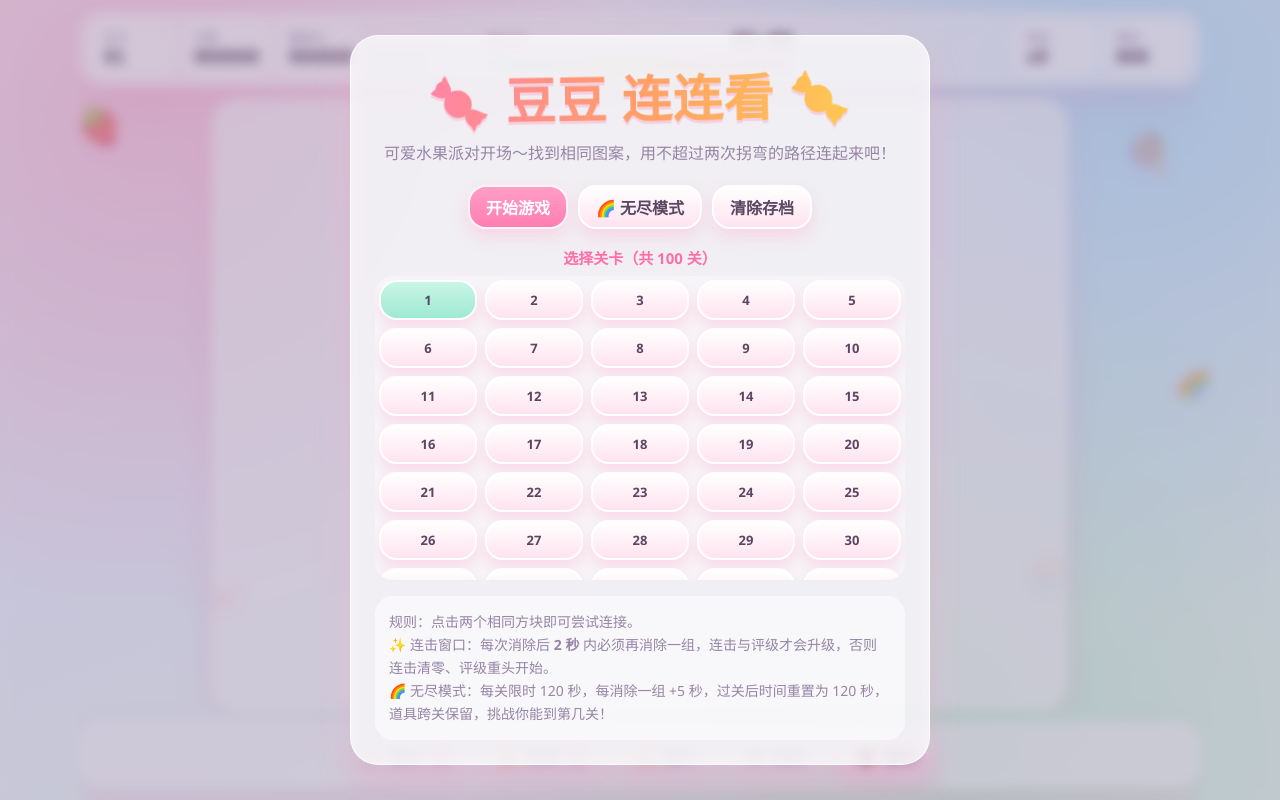
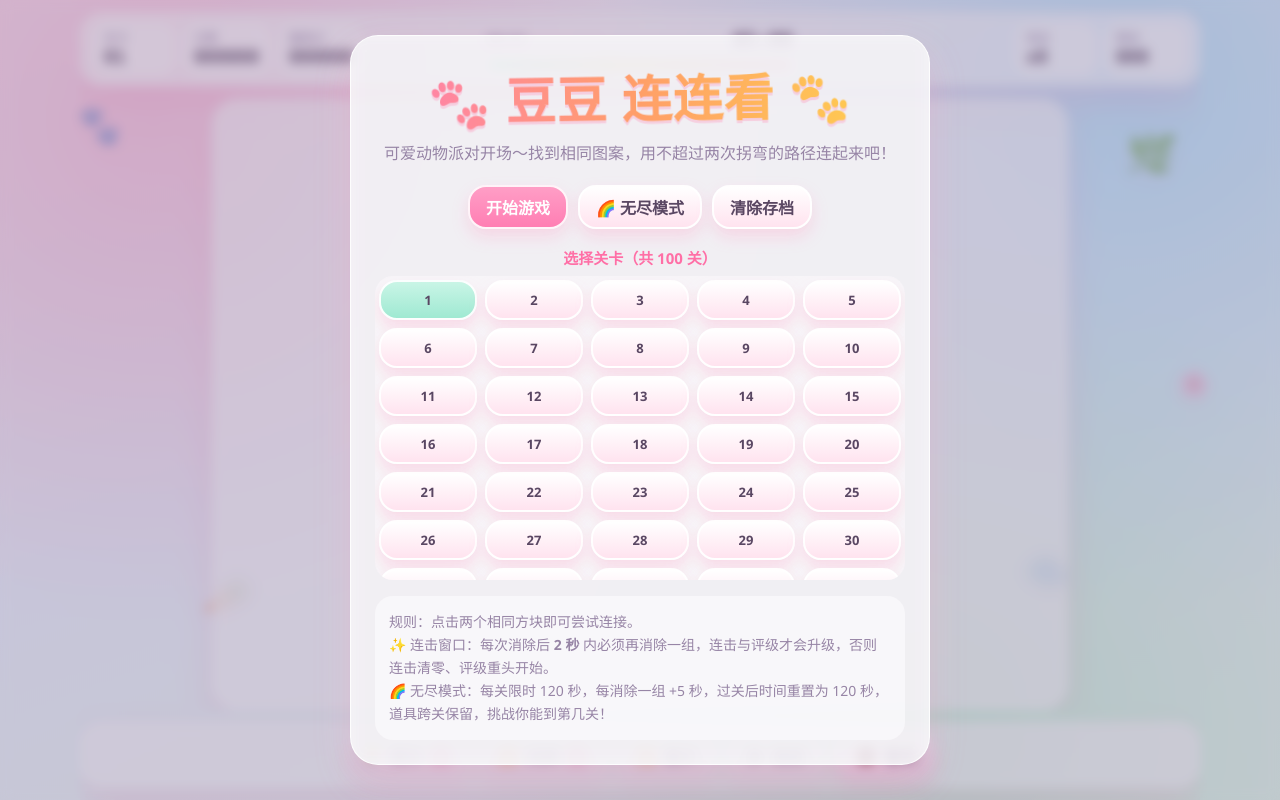
Before and after one commit to YOORWADE/llkan, a plain HTML site: page index.html in a window 1280 px wide. Drawn offline with Linux system fonts and the light colour scheme.

Commit message:
Update index.html

```diff
--- a/index.html
+++ b/index.html
@@ -726,14 +726,14 @@
 </head>
 <body>
   <div class="decor" aria-hidden="true">
-    <span style="--x:6%;--y:14%;--s:36px;--d:0s">🍓</span>
-    <span style="--x:88%;--y:18%;--s:40px;--d:1.2s">🍭</span>
-    <span style="--x:16%;--y:74%;--s:34px;--d:2.1s">🍬</span>
-    <span style="--x:80%;--y:70%;--s:38px;--d:0.6s">🧁</span>
+    <span style="--x:6%;--y:14%;--s:36px;--d:0s">🐾</span>
+    <span style="--x:88%;--y:18%;--s:40px;--d:1.2s">🌿</span>
+    <span style="--x:16%;--y:74%;--s:34px;--d:2.1s">🥕</span>
+    <span style="--x:80%;--y:70%;--s:38px;--d:0.6s">🐟</span>
     <span style="--x:46%;--y:8%;--s:30px;--d:1.6s">⭐</span>
-    <span style="--x:30%;--y:40%;--s:28px;--d:2.6s">🍉</span>
-    <span style="--x:66%;--y:44%;--s:30px;--d:0.9s">🍇</span>
-    <span style="--x:92%;--y:48%;--s:26px;--d:1.9s">🌈</span>
+    <span style="--x:30%;--y:40%;--s:28px;--d:2.6s">🦴</span>
+    <span style="--x:66%;--y:44%;--s:30px;--d:0.9s">🍯</span>
+    <span style="--x:92%;--y:48%;--s:26px;--d:1.9s">🌸</span>
   </div>
 
   <main class="game-shell">
@@ -811,8 +811,8 @@
 
   <div class="menu open" id="menu" aria-hidden="false">
     <div class="menu-card" role="dialog" aria-modal="true" aria-labelledby="menuTitle">
-      <h1 class="menu-title" id="menuTitle">🍬 豆豆 连连看 🍬</h1>
-      <p class="menu-text" id="menuText">可爱水果派对开场～找到相同图案，用不超过两次拐弯的路径连起来吧！</p>
+      <h1 class="menu-title" id="menuTitle">🐾 豆豆 连连看 🐾</h1>
+      <p class="menu-text" id="menuText">可爱动物派对开场～找到相同图案，用不超过两次拐弯的路径连起来吧！</p>
       <div class="menu-actions" id="menuActions"></div>
       <div class="menu-sub">选择关卡（共 100 关）</div>
       <div class="level-scroll">
@@ -844,7 +844,9 @@
     const SAVE_KEY = "qq-lianliankan-save-v3";
     const BEST_KEY = "qq-lianliankan-best-v3";
     const LEVEL_KEY = "qq-lianliankan-maxlevel-v3";
-    const ICONS = ["🍒","🍋","🍇","🍉","🍓","🥝","🍑","🍍","🥥","🥑","🍄","🌰","🍪","🍩","🍭","🍬","🧁","🍿","⭐","🌙","☀️","⚡","🔥","💧","🎲","🎯","🎹","🎧","🚀","💎","🔔","🌈"];
+
+    // 这里是对图案唯一的改动：精心挑选的可爱动物主题 Emoji 🐾
+    const ICONS = ["🐱","🐶","🐰","🐻","🐼","🐨","🐷","🐸","🐵","🐧","🐤","🦉","🦊","🐯","🦁","🐹","🦄","🐝","🦋","🐞","🐠","🐢","🐙","🐳","🐬","🦭","🦔","🦦","🦥","🦕","🐥","🦩"];
     const RATING_LABELS = ["GOOD", "GREAT", "EXCELLENT", "PERFECT", "AMAZING", "LEGENDARY"];
 
     // === STATE ===
@@ -921,8 +923,6 @@
     // === WECHAT MINI-PROGRAM BRIDGE ===
     function isInMini() {
       try {
-        // __wxjs_environment 只有在真正的小程序 web-view 环境才会被微信置为 "miniprogram"。
-        // 注意：jweixin 脚本会在任意页面定义 wx.miniProgram，故不能用它来判断环境。
         if (window.__wxjs_environment === "miniprogram") return true;
         const ua = (navigator.userAgent || "").toLowerCase();
         return ua.indexOf("miniprogram") !== -1;
```
